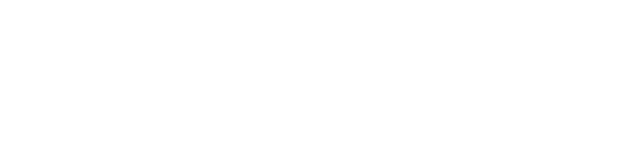
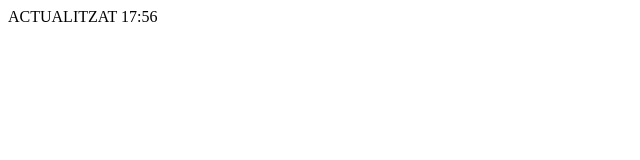
Before and after one commit to 07xavier/mindar_xavier, a plain HTML site: page index.html in a window 1280 px wide. Shown: the whole page, without its empty margins (0-640 px from the left). Drawn offline with Linux system fonts and the light colour scheme.

Commit message:
commit 17:56

```diff
--- a/index.html
+++ b/index.html
@@ -6,6 +6,6 @@
     <title>Document</title>
 </head>
 <body>
-
+    ACTUALITZAT 17:56
 </body>
 </html>
```
